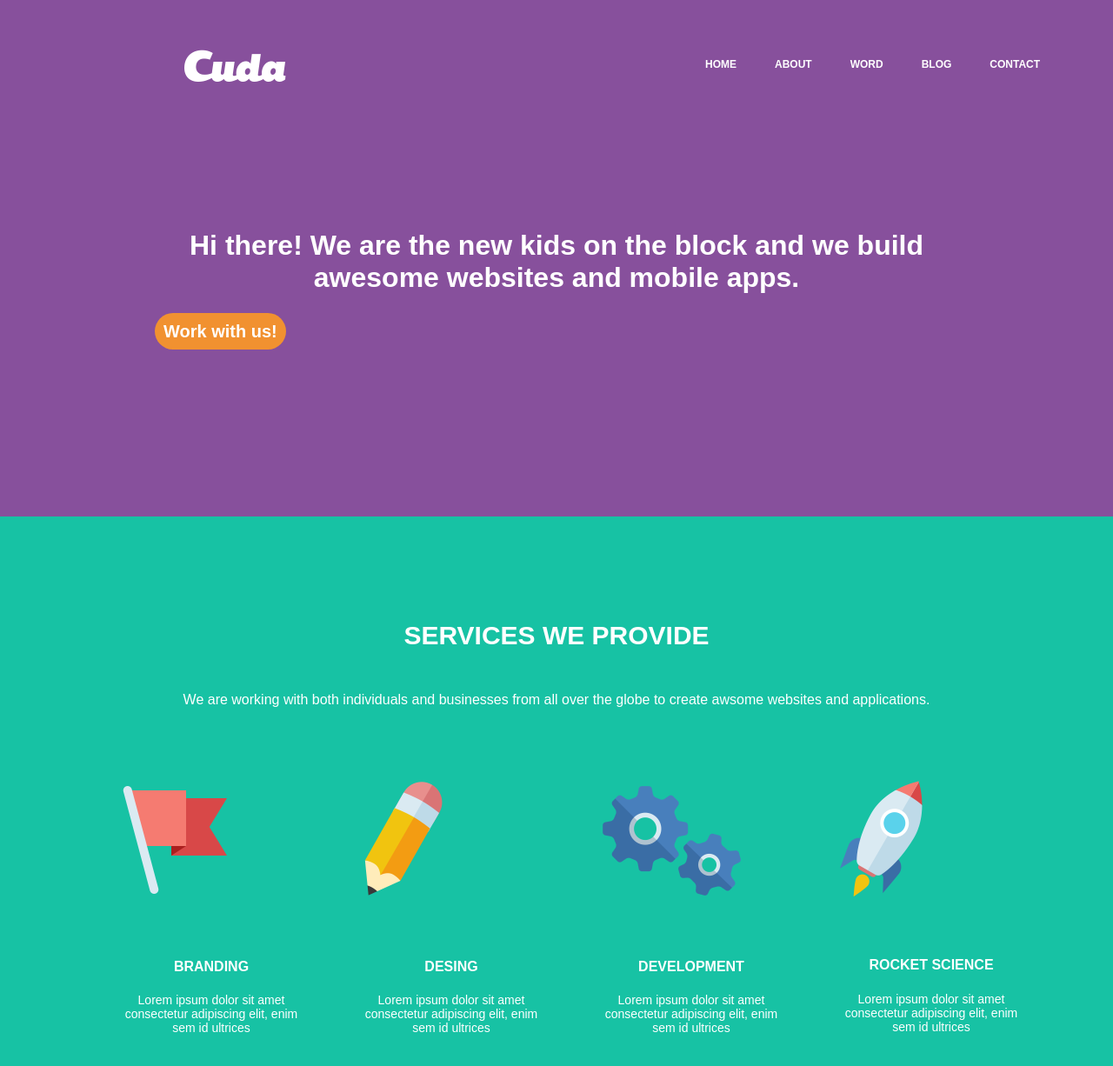
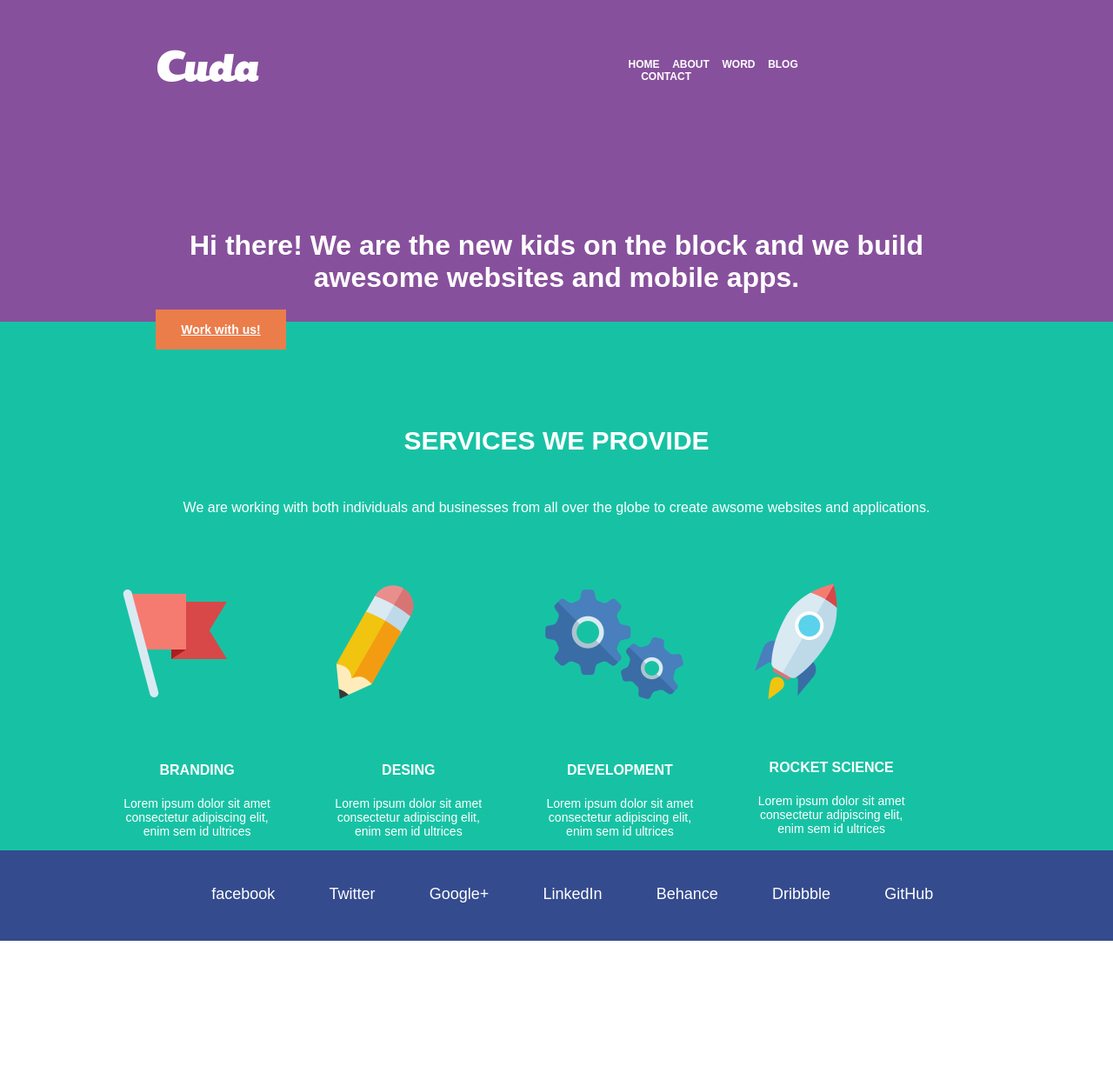
Before and after one commit to Kajoha/cuda, a website: page index.html in a window 1280 px wide. Shown: the top 1226 px of the page at 87% size. After the commit the page ends 1082 px from the top, so only its background shows below. Drawn offline with Linux system fonts and the light colour scheme.

Commit message:
responsive

```diff
--- a/sass/partial/_conte.scss
+++ b/sass/partial/_conte.scss
@@ -1,6 +1,6 @@
 #content {
     background-color: #17C2A4;
-    height: 747px; }
+    height: 71%; }
 
 .styleone {
     padding: 0px;
@@ -8,7 +8,7 @@
 
 .conte {
     float: left;
-    width: 216px;
-    height: 320px;
+    width: 16%;
+    height: 22%;
     margin-left: 60px;
     align-content: center; }
--- a/sass/partial/_logo.scss
+++ b/sass/partial/_logo.scss
@@ -1,4 +1,4 @@
-$padding-px: 55px 480px 0px 210px;
+$padding-px: 55px 33% 0px 14%;
 
 #logo {
     float: left;
--- a/sass/partial/_menuTop.scss
+++ b/sass/partial/_menuTop.scss
@@ -1,6 +1,6 @@
 .menutop {
     float: left;
-    font-size: 12px;
+    font-size: 0.75em;
     text-decoration: none;
     text-transform: uppercase;
     font-weight: bold;
@@ -13,7 +13,7 @@
 
     li {
         float: left;
-        margin-left: 44px; }
+        margin-left: 7%; }
 
     li:first-child {
         margin-left: 0; }
--- a/sass/partial/_menulow.scss
+++ b/sass/partial/_menulow.scss
@@ -1,22 +1,22 @@
 #footnote {
     background-color: #344B8E;
-    height: 102px; }
+    height: 104px; }
 
 .menulow {
-    font-size: 18px;
+    font-size: 1.125em;
     text-decoration: none;
     color: $primary-color;
     align-content: center; }
 
 .menulowlist {
     list-style: none;
-    padding-left: 250px;
+    padding-left: 19%;
     margin: 0;
 
     li {
         padding-top: 40px;
         float: left;
-        margin-left: 44px; }
+        margin-left: 6%; }
 
     li:first-child {
         margin-left: 0; }
--- a/sass/partial/_modal.scss
+++ b/sass/partial/_modal.scss
@@ -1,14 +1,17 @@
 $fondo: #f19130;
 
 #styleA {
+    position: absolute;
+
     a {
-        font-size: 20px;
-        font-weight: bolder;
-        text-decoration: none;
-        text-align: center;
-        border-radius: 30px;
-        background-color: $fondo;
-        color: $primary-color;
+    font-size: $size-font;
+    font-weight: bold;
+    color: $primary-color;
+    font-family: Arial, Helvetica, sans-serif;
+    padding: 15px 29px;
+    background-color: #EB7D4B;
+    border-color: #C86A3F;
+    position: relative;
     }
 
     a:hover {
@@ -29,7 +32,7 @@ $fondo: #f19130;
     }
 
     h2 {
-        font-size: 15px;
+        font-size: 0.938em;
         color: white;
     }
 }
--- a/sass/partial/_none.scss
+++ b/sass/partial/_none.scss
@@ -4,5 +4,5 @@
     p {
         text-align: center;
         color: $primary-color;
-        font-size: 14px; }
+        font-size: $size-font; }
 }
--- a/sass/partial/_stylep.scss
+++ b/sass/partial/_stylep.scss
@@ -4,6 +4,6 @@
 
     p {
         color:$primary-color;
-        font-size: 32px;
+        font-size: 2em;
         font-weight: bold; }
 }
--- a/sass/partial/_tittle.scss
+++ b/sass/partial/_tittle.scss
@@ -5,11 +5,11 @@
     text-align: center;
     color: $primary-color;
     text-transform: uppercase;
-    font-size: 30px;
+    font-size: 1.875em;
     margin: 0; }
 
 .tittle p {
     text-align: center;
     color: $primary-color;
-    font-size: 16px;
-    margin-top: 48px; }
+    font-size: 1em;
+    margin-top: 4%; }
--- a/sass/partial/_welcome.scss
+++ b/sass/partial/_welcome.scss
@@ -1,16 +1,5 @@
 #welcome {
     padding-top: 232px;
-    width: 924px;
-    height: 224px;
+    width: 72%;
+    height: 15%;
     margin: 0 auto; }
-
-#welcome button {
-    font-size: 14px;
-    font-weight: bold;
-    color: $primary-color;
-    font-family: Arial, Helvetica, sans-serif;
-    padding: 10px 29px;
-    background-color: #EB7D4B;
-    border-color: #C86A3F;
-    position: absolute;
-    margin-left: 385px; }
--- a/sass/styles.scss
+++ b/sass/styles.scss
@@ -2,11 +2,12 @@
 // creando variables que se usaran en los partial y en el style principal
 $primary-color: #ffffff;
 $primary-font: Arial, Helvetica, sans-serif;
+$size-font: 0.875em;
 
 %style {
     text-align: center;
     color: $primary-color;
-    font-size: 14px;
+    font-size: $size-font;
 }
 
 body {
@@ -16,13 +17,13 @@ body {
 
 #header {
     background-color: #87509C;
-    height: 594px;
+    height: 51%;
 }
 
 // importando los archivos sass que estan en partial
 
+@import 'partial/logo';
 @import 'partial/menuTop';
-@import 'partial/logo';
 @import 'partial/welcome';
 @import 'partial/stylep';
 @import 'partial/conte';
```
Also changed, not shown: public/css/styles.css.
